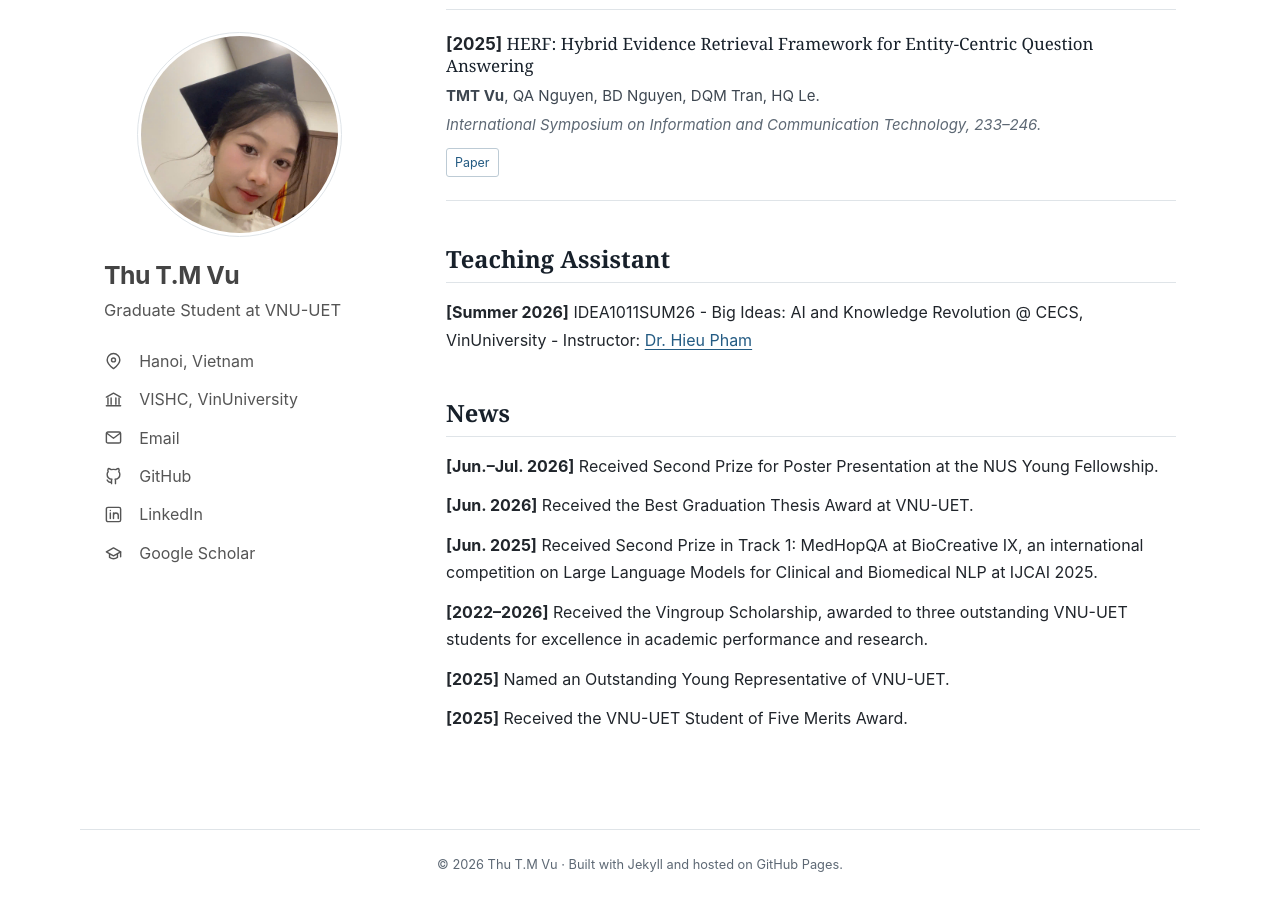
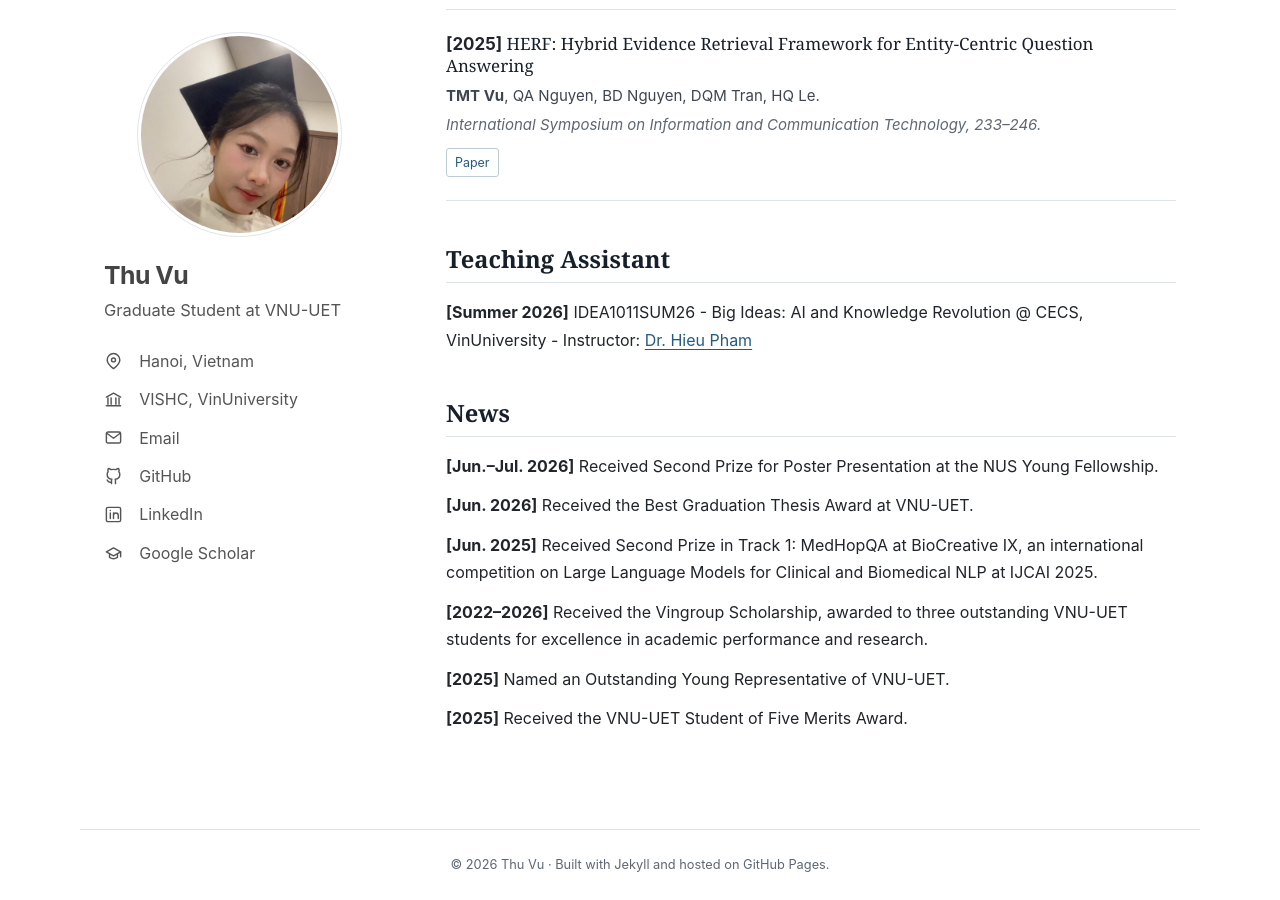
Before and after one commit to ThiMinhThuVu/ThiMinhThuVu.github.io, a Jekyll site: the page built from index.md, in a window 1280 px wide and 900 px high, scrolled down 1346 px. Built offline with Jekyll 4.4.1, drawn with Linux system fonts in a browser that asks for light colours.

```diff
--- a/_data/profile.yml
+++ b/_data/profile.yml
@@ -1,5 +1,5 @@
 # Edit personal details here; pages and the sidebar read from this file.
-name: "Thu T.M Vu"
+name: "Thu Vu"
 title: "Graduate Student at VNU-UET"
 email: "vuthiminhthu04@gmail.com"
 github: "https://github.com/ThiMinhThuVu"
```
